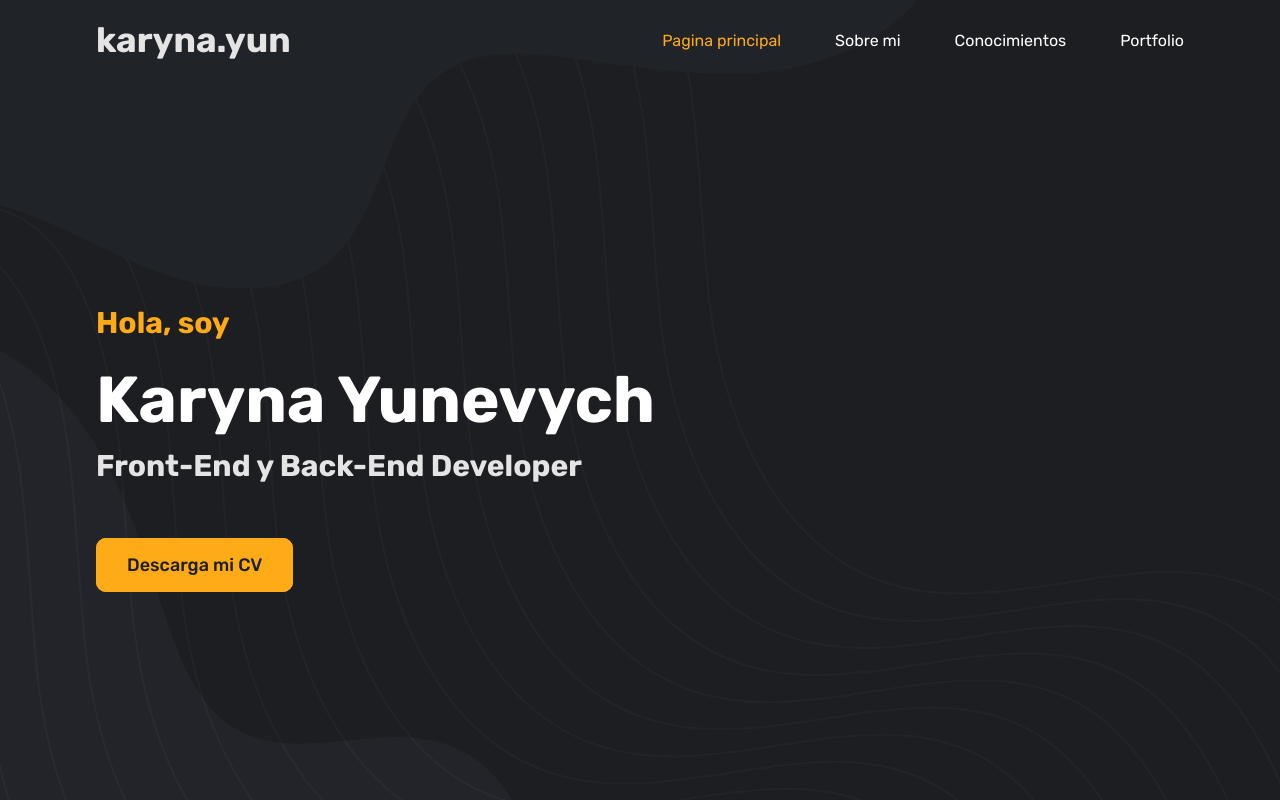
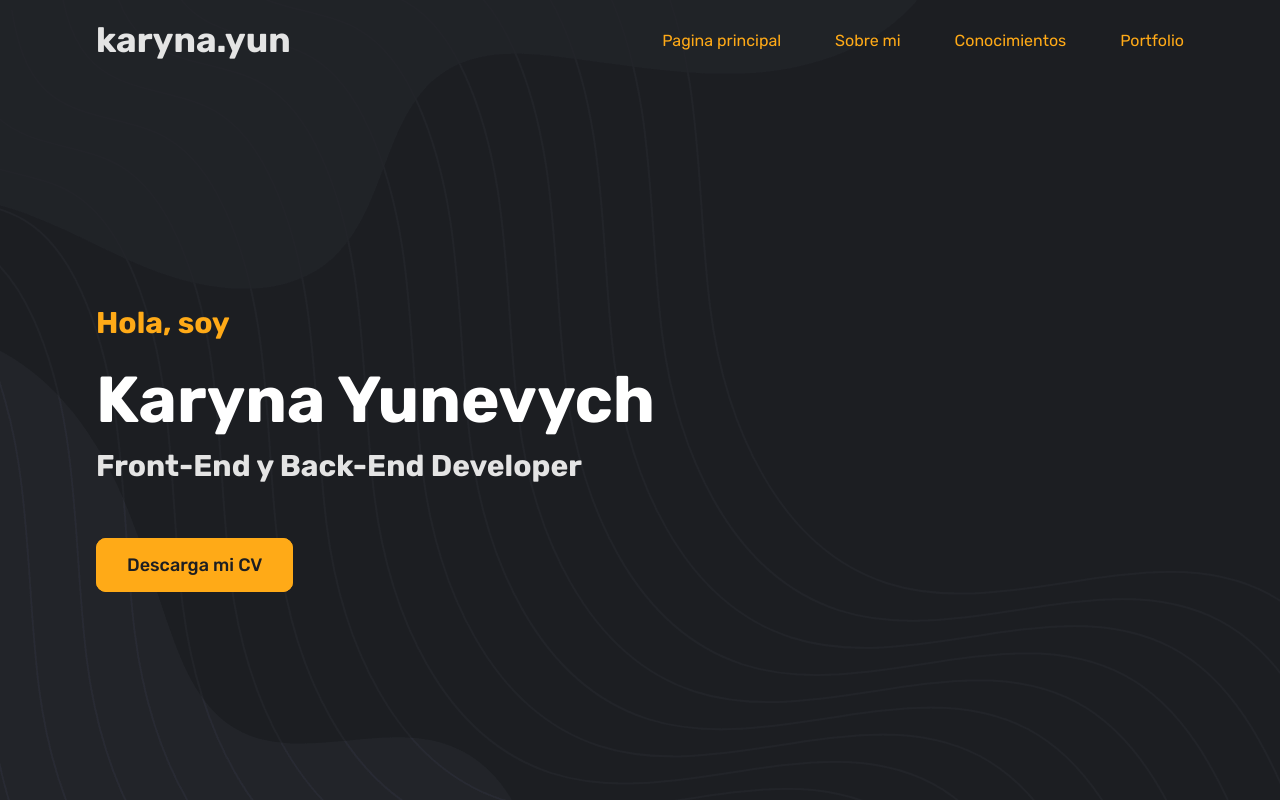
Before and after one commit to karynaYUN/Portfolio, a plain HTML site: page index.html in a window 1280 px wide. Shown: the top 800 px of the page. Drawn offline with Linux system fonts and the light colour scheme.

Commit message:
pre final

```diff
--- a/index.html
+++ b/index.html
@@ -17,9 +17,9 @@
         <i id="btn-menu" class="fa-solid fa-bars"></i>
         <div class="nav-links">
             <a href="#home" class="active">Pagina principal</a>
-            <a href="#about">Sobre mi</a>
-            <a href="#services">Conocimientos</a>
-            <a href="#Portfolio">Portfolio</a>
+            <a href="#about" class="active">Sobre mi</a>
+            <a href="#services" class="active">Conocimientos</a>
+            <a href="#Portfolio" class="active">Portfolio</a>
         </div>
     </nav>
 </header>
@@ -45,7 +45,7 @@
 <section id="about" class="about">
     <div class="contanier">
         <div class="about-img">
-            <img src="img/Me.JPEG" alt="">
+            <img src="img/Me1.JPEG" alt="">
         </div>
         <div class="content">
             <h1>Sobre<span>Mi</span></h1>
```
Also changed, not shown: 1 other file.
